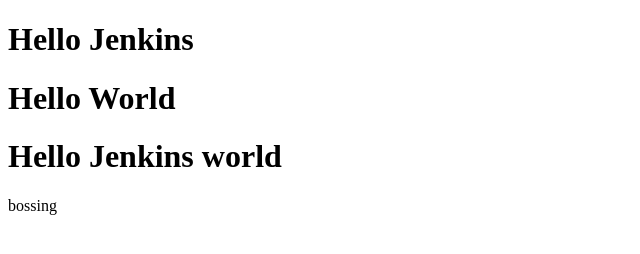
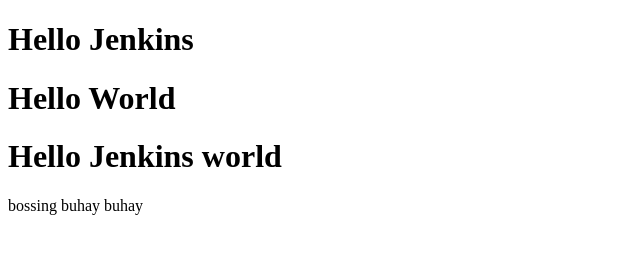
Before and after one commit to VherdenJay/Jenkins, a plain HTML site: page index.html in a window 1280 px wide. Shown: the whole page, without its empty margins (0-640 px from the left). Drawn offline with Linux system fonts and the light colour scheme.

Commit message:
added buhay buhay

```diff
--- a/index.html
+++ b/index.html
@@ -10,5 +10,6 @@
     <h1>Hello World</h1>
     <h1>Hello Jenkins world</h1>
     bossing
+    buhay buhay
 </body>
 </html>
```
